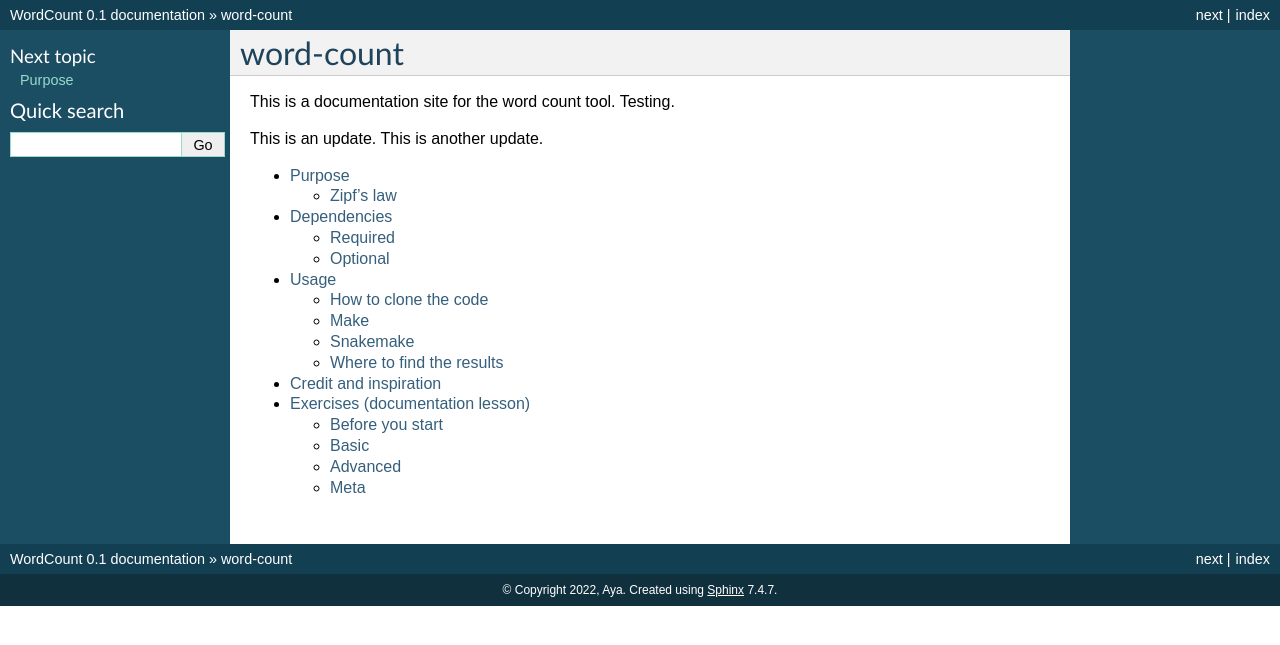
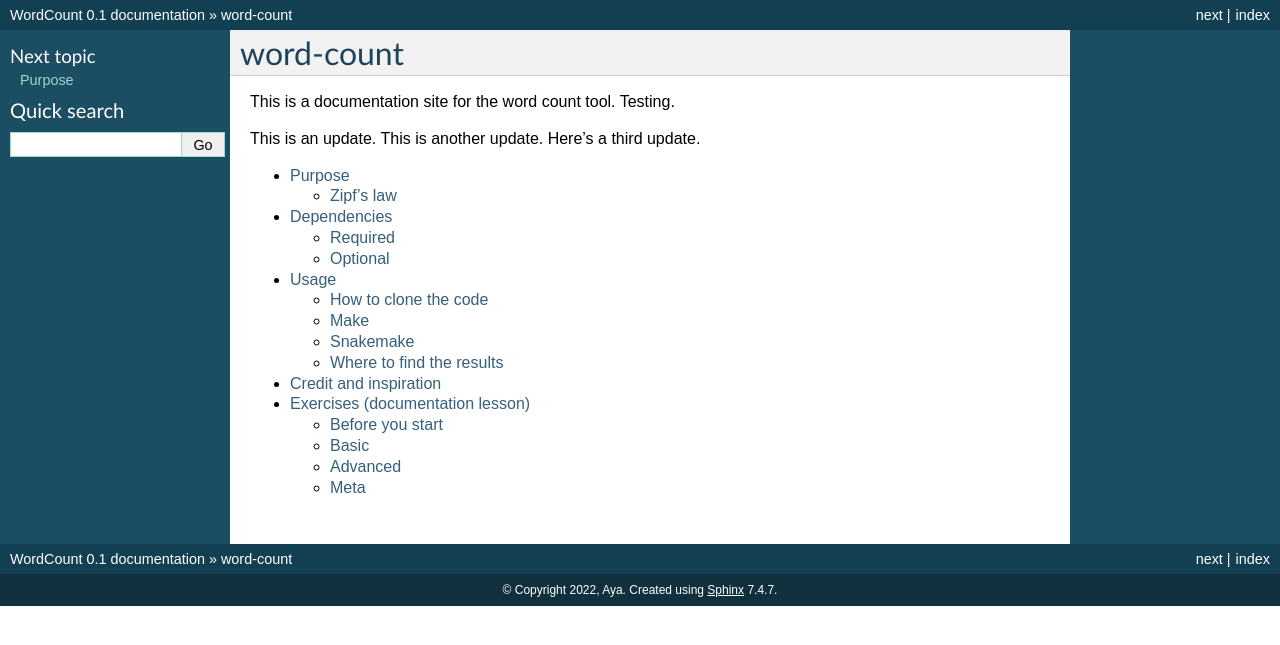
Before and after one commit to aelsayed95/word-count-sphinx, a Sphinx documentation site: the page built from doc/index.rst, in a window 1280 px wide. Shown: the top 645 px of the page. Built offline with Sphinx 7.4.7, drawn with Linux system fonts in a browser that asks for light colours.

Commit message:
update docs

```diff
--- a/doc/index.rst
+++ b/doc/index.rst
@@ -10,7 +10,7 @@ word-count
 This is a documentation site for the word count tool.
 Testing.
 
-This is an update. This is another update.
+This is an update. This is another update. Here's a third update.
 
 .. toctree::
    :maxdepth: 2
```
Also changed, not shown: 3 other files.
